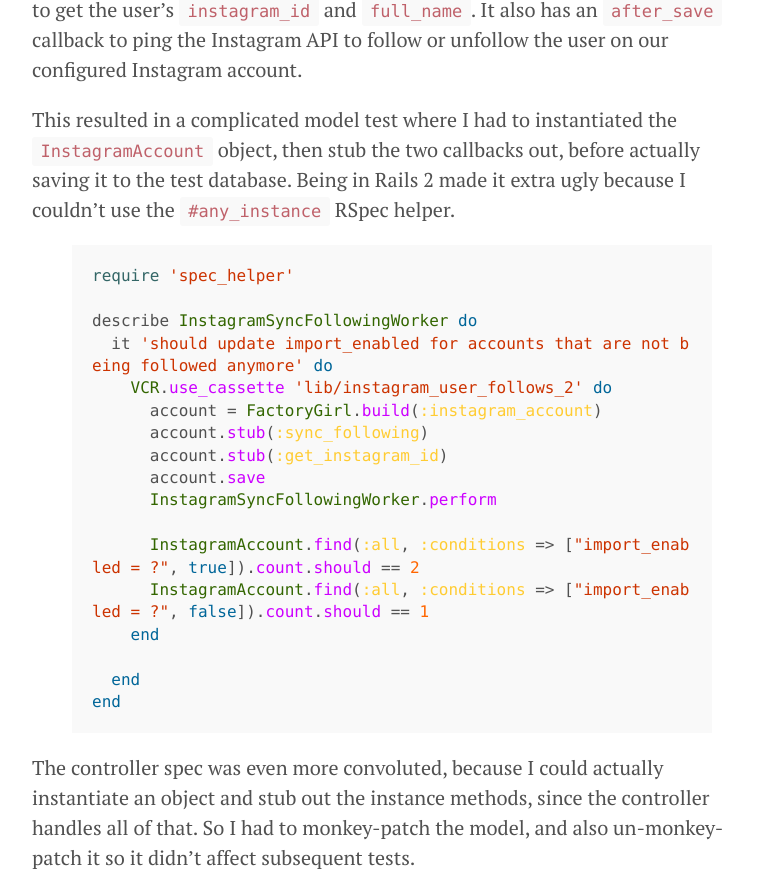
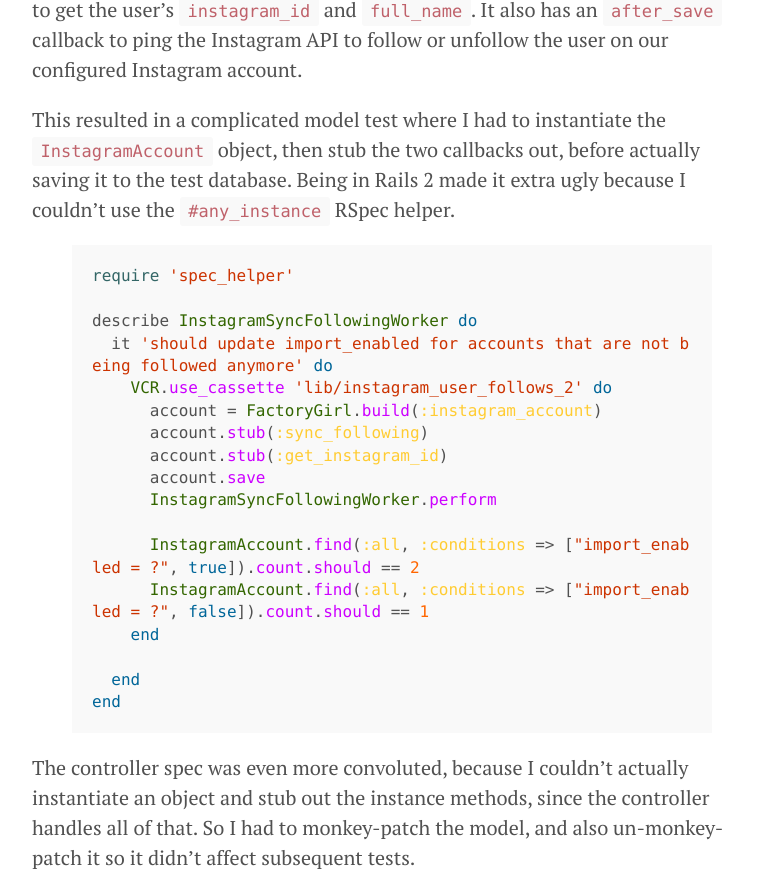
Before and after one commit to richardking/richardking.github.com, a Jekyll site: the page built from _posts/2014-02-22-api-and-callbacks.markdown, in a window 1280 px wide and 1400 px high, scrolled down 1177 px. Shown: the part 154-1025 px from the top of the window, without its empty margins (248-1024 px from the left). Built offline with Jekyll 4.4.1, drawn with Linux system fonts in a browser that asks for light colours.

Commit message:
grammar edits

```diff
--- a/_posts/2014-02-22-api-and-callbacks.markdown
+++ b/_posts/2014-02-22-api-and-callbacks.markdown
@@ -44,7 +44,7 @@
 
 As you can see, it includes an `after_create` callback to ping the Instagram API to get the user's `instagram_id` and `full_name`. It also has an `after_save` callback to ping the Instagram API to follow or unfollow the user on our configured Instagram account.
 
-This resulted in a complicated model test where I had to instantiated the `InstagramAccount` object, then stub the two callbacks out, before actually saving it to the test database. Being in Rails 2 made it extra ugly because I couldn't use the `#any_instance` RSpec helper.
+This resulted in a complicated model test where I had to instantiate the `InstagramAccount` object, then stub the two callbacks out, before actually saving it to the test database. Being in Rails 2 made it extra ugly because I couldn't use the `#any_instance` RSpec helper.
 
 {% highlight ruby %}
 require 'spec_helper'
@@ -66,7 +66,7 @@
 end
 {% endhighlight %}
 
-The controller spec was even more convoluted, because I could actually instantiate an object and stub out the instance methods, since the controller handles all of that. So I had to monkey-patch the model, and also un-monkey-patch it so it didn't affect subsequent tests.
+The controller spec was even more convoluted, because I couldn't actually instantiate an object and stub out the instance methods, since the controller handles all of that. So I had to monkey-patch the model, and also un-monkey-patch it so it didn't affect subsequent tests.
 
 {% highlight ruby %}
 require 'spec_helper'
```
